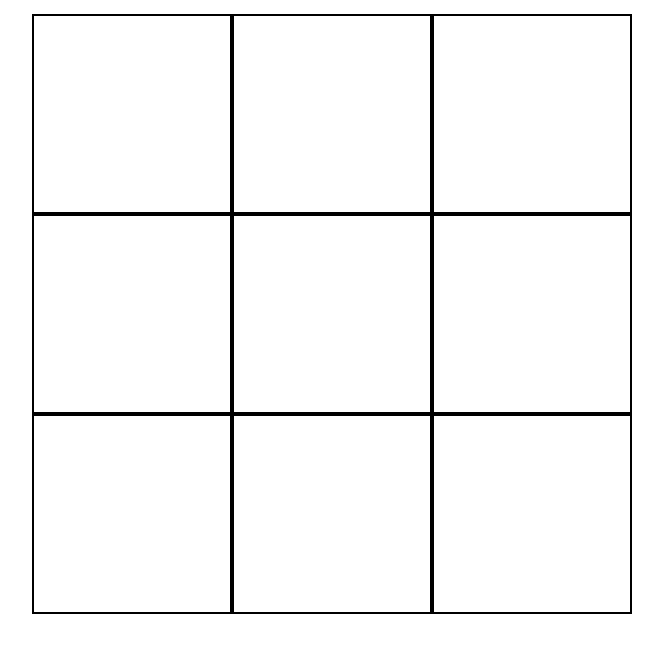
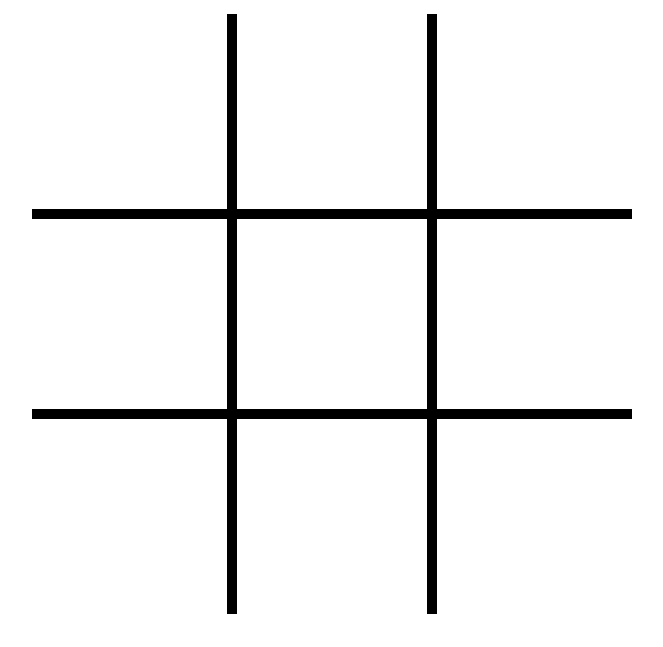
Before and after one commit to dangoodie/tic-tac-toe, a website: page index.html in a window 1280 px wide. Shown: the part 153-800 px from the top of the page, without its empty margins (308-971 px from the left). Drawn offline with Linux system fonts and the light colour scheme.

Commit message:
updating the styling to a finished state

```diff
--- a/css/style.css
+++ b/css/style.css
@@ -11,7 +11,7 @@
 }
 
 .cell {
-  border: 2px black solid;
+  border: 5px black solid;
   display: flex;
   justify-content: center;
   align-items: center;
@@ -88,3 +88,35 @@
 .new-round:focus {
   background-color: rgb(189, 189, 189);
 }
+
+
+/* special border for tic tac toe board cells */
+
+.cell:nth-child(1) {
+  border-left: none;
+  border-top: none;
+}
+.cell:nth-child(2) {
+  border-top: none;
+}
+.cell:nth-child(3) {
+  border-right: none;
+  border-top: none;
+}
+.cell:nth-child(4) {
+  border-left: none;
+}
+.cell:nth-child(6) {
+  border-right: none;
+}
+.cell:nth-child(7) {
+  border-left: none;
+  border-bottom: none;
+}
+.cell:nth-child(8) {
+  border-bottom: none;
+}
+.cell:nth-child(9) {
+  border-bottom: none;
+  border-right: none;
+}
```
